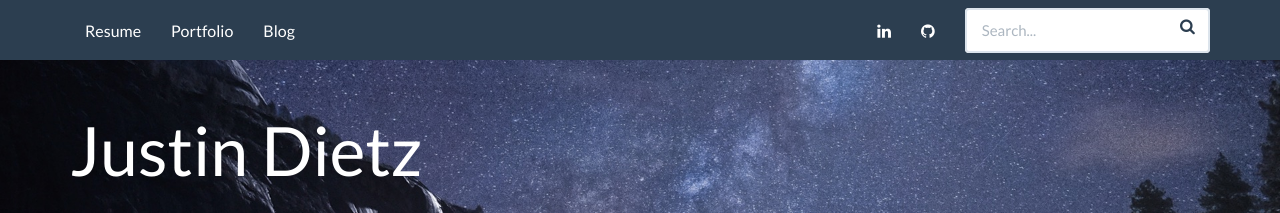
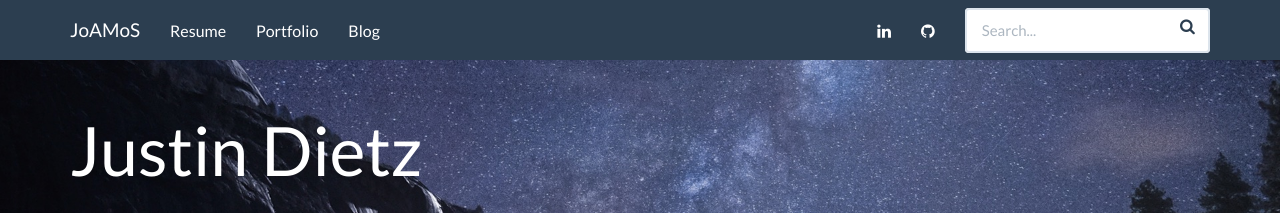
Before and after one commit to JoA-MoS/JoA-MoS.github.io, a Jekyll site: the page built from index.html, in a window 1280 px wide. Shown: the top 213 px of the page. Built offline with Jekyll 4.4.1, drawn with Linux system fonts in a browser that asks for light colours; nearby versions of some CDN libraries.

Commit message:
Added JoAMoS back

```diff
--- a/_includes/topnav.html
+++ b/_includes/topnav.html
@@ -7,6 +7,7 @@
                 <span class="icon-bar"></span>
                 <span class="icon-bar"></span>
             </button>
+            <a class="navbar-brand" href="/">JoAMoS</a>
         </div>
         <div id="navbar" class="collapse navbar-collapse">
             <ul class="nav navbar-nav">
```
